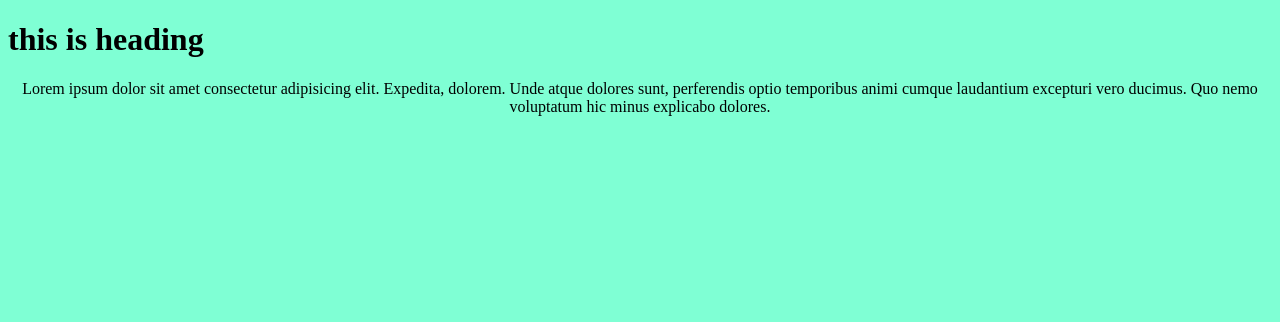
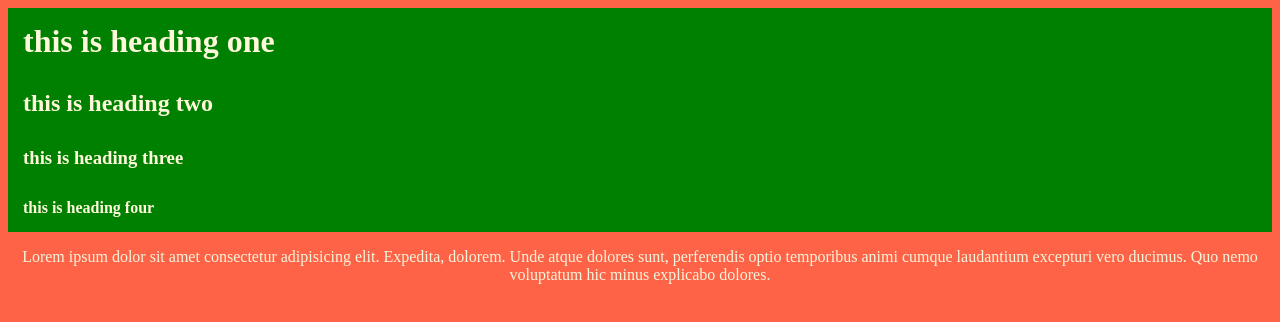
Before and after one commit to abdussamad99/practis-project, a plain HTML site: page index.html in a window 1280 px wide. Drawn offline with Linux system fonts and the light colour scheme.

Commit message:
add some heading and headig style and paragraph color are add

```diff
--- a/index.html
+++ b/index.html
@@ -7,7 +7,10 @@
     <link rel="stylesheet" href="./styles.css">
 </head>
 <body>
-    <h1>this is heading</h1>
-   <p>Lorem ipsum dolor sit amet consectetur adipisicing elit. Expedita, dolorem. Unde atque dolores sunt, perferendis optio temporibus animi cumque laudantium excepturi vero ducimus. Quo nemo voluptatum hic minus explicabo dolores.</p>
+    <h1>this is heading one</h1>
+    <h2>this is heading two</h2>
+    <h3>this is heading three</h3>
+    <h4>this is heading four</h4>
+    <p>Lorem ipsum dolor sit amet consectetur adipisicing elit. Expedita, dolorem. Unde atque dolores sunt, perferendis optio temporibus animi cumque laudantium excepturi vero ducimus. Quo nemo voluptatum hic minus explicabo dolores.</p>
 </body>
 </html>
--- a/styles.css
+++ b/styles.css
@@ -1,6 +1,13 @@
 body{
-    background-color: aquamarine;
+    background-color:tomato;
 }
 p{
-    text-align: center;
+    text-align:center;
+    color:beige;
 }
+h1,h2,h3,h4{
+    background-color: green;
+    color: cornsilk;
+    padding: 15px;
+    margin: 0%;
+}
```
